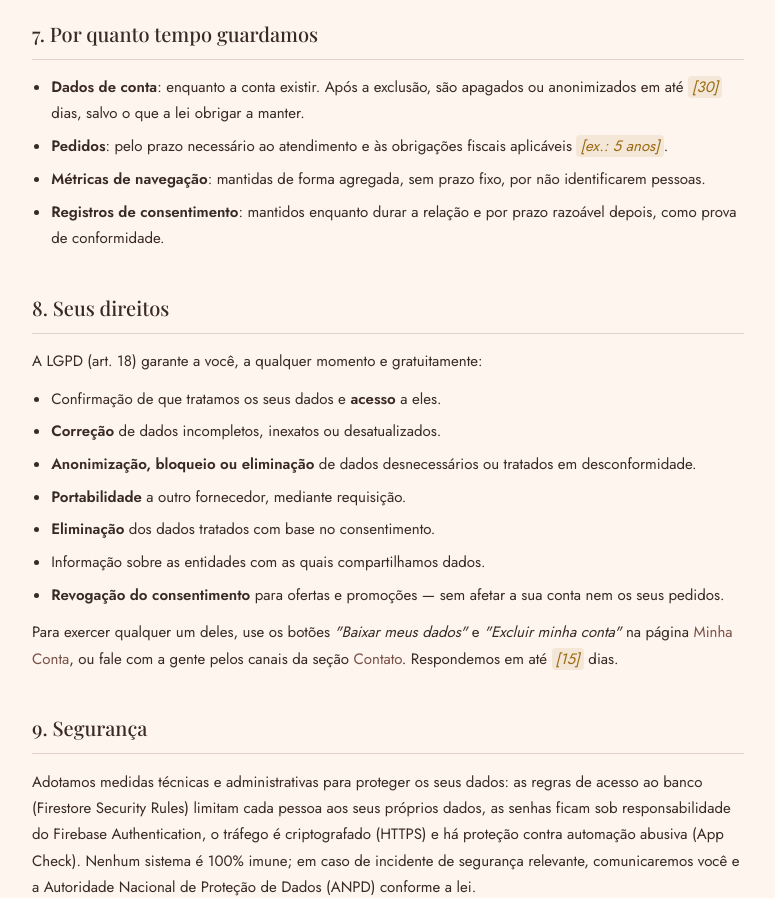
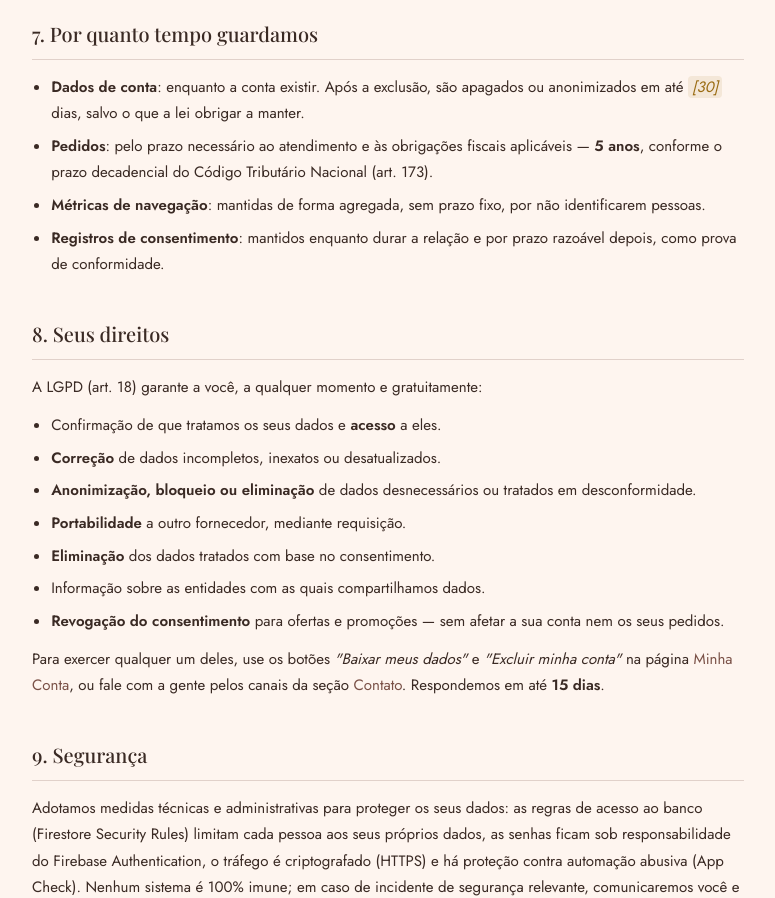
Before and after one commit to DMG-Dev-Group/Amira, a website with bundled scripts: page frontend/src/pages/privacidade.html in a window 1280 px wide. Shown: the part 3020-3918 px from the top of the page, without its empty margins (252-1027 px from the left). Built offline with nearby package versions, Linux system fonts and the light colour scheme; a web font is replaced by a local one.

Commit message:
Privacidade: preenche região dos servidores e prazos legais
- Região do Firestore: southamerica-east1 (São Paulo), confirmada em
  firebase.json — não era mais um placeholder genérico.
- Prazo de guarda de pedidos por obrigação fiscal: 5 anos, citando o
  prazo decadencial do CTN (art. 173) — padrão já sugerido pelo próprio
  template como exemplo.
- Prazo de resposta a pedidos do titular: 15 dias, alinhado ao que a
  LGPD/ANPD tratam como referência.

Ainda faltam 3 campos que dependem de uma decisão da loja, não de algo
que eu possa inferir do código: quantos dias leva a exclusão de conta
(hoje é um processo manual pelo WhatsApp, sem automação), e o nome/
e-mail do Encarregado (DPO) — ver mensagem de acompanhamento.

Co-Authored-By: Claude Sonnet 5 <noreply@anthropic.com>

```diff
--- a/frontend/src/pages/privacidade.html
+++ b/frontend/src/pages/privacidade.html
@@ -153,7 +153,7 @@
         <li><strong>Google / Firebase</strong> — hospedagem do site, banco de dados
           (Firestore), autenticação e proteção contra abuso (App Check / reCAPTCHA). Atua como
           operador, seguindo as nossas instruções. Os servidores usados ficam na região
-          <span class="placeholder">[southamerica-east1 / São Paulo]</span>.</li>
+          <strong>southamerica-east1 (São Paulo)</strong>.</li>
         <li><strong>BrasilAPI</strong> e <strong>ViaCEP</strong> — consulta pública de CNPJ e de
           endereço a partir do CEP, quando você usa esses recursos.</li>
         <li><strong>Autoridades públicas</strong> — apenas quando houver obrigação legal ou
@@ -193,7 +193,8 @@
           apagados ou anonimizados em até <span class="placeholder">[30]</span> dias, salvo o
           que a lei obrigar a manter.</li>
         <li><strong>Pedidos</strong>: pelo prazo necessário ao atendimento e às obrigações
-          fiscais aplicáveis <span class="placeholder">[ex.: 5 anos]</span>.</li>
+          fiscais aplicáveis — <strong>5 anos</strong>, conforme o prazo decadencial do Código
+          Tributário Nacional (art. 173).</li>
         <li><strong>Métricas de navegação</strong>: mantidas de forma agregada, sem prazo fixo,
           por não identificarem pessoas.</li>
         <li><strong>Registros de consentimento</strong>: mantidos enquanto durar a relação e
@@ -219,7 +220,7 @@
         Para exercer qualquer um deles, use os botões <em>"Baixar meus dados"</em> e
         <em>"Excluir minha conta"</em> na página <a href="perfil.html">Minha Conta</a>, ou fale
         com a gente pelos canais da seção <a href="#contato">Contato</a>. Respondemos em até
-        <span class="placeholder">[15]</span> dias.
+        <strong>15 dias</strong>.
       </p>
     </section>
 
```
